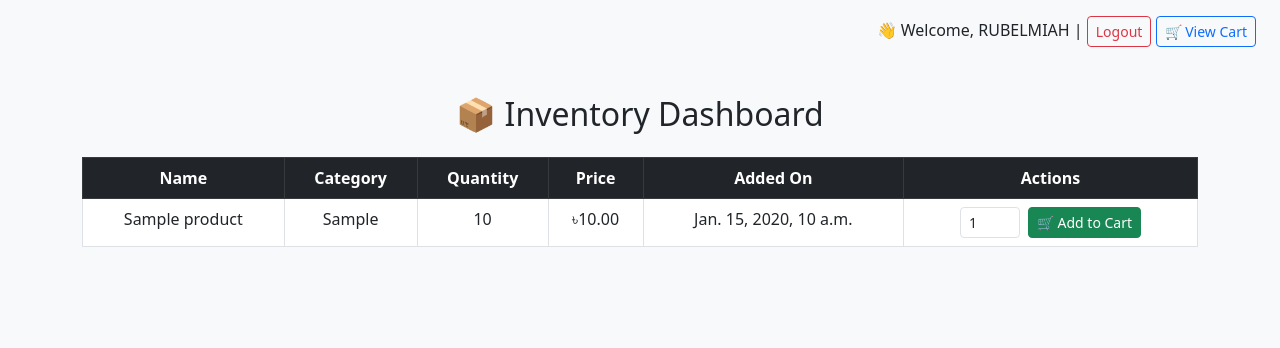
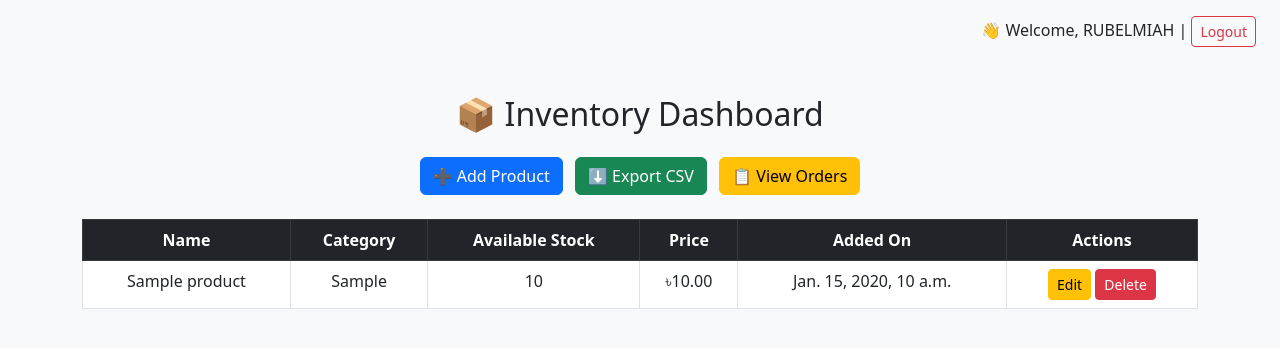
Before and after one commit to Rubel2025-code/inventory-management, a Django app: page / in a window 1280 px wide. Shown: the top 348 px of the page. Run offline with Django 5.2, Linux system fonts and the light colour scheme; a user stored in the database is signed in; tables that the repository leaves empty hold one stand-in row (values such as "Sample post").

Commit message:
fix stock problem

```diff
--- a/inventory/templates/inventory/product_list.html
+++ b/inventory/templates/inventory/product_list.html
@@ -39,7 +39,7 @@
             <tr>
                 <th>Name</th>
                 <th>Category</th>
-                <th>Quantity</th>
+                <th>Available Stock</th>
                 <th>Price</th>
                 <th>Added On</th>
                 <th>Actions</th>
@@ -50,9 +50,10 @@
             <tr>
                 <td>{{ product.name }}</td>
                 <td>{{ product.category }}</td>
-                <td class="{% if product.quantity < 5 %}text-danger fw-bold{% endif %}">
-                    {{ product.quantity }}
-                    {% if product.quantity < 5 %}⚠️ Low{% endif %}
+                <td class="{% if product.stock < 5 %}text-danger fw-bold{% endif %}">
+                    {{ product.stock }}
+                    {% if product.stock < 5 and product.stock > 0 %}⚠️ Low{% endif %}
+                    {% if product.stock == 0 %}❌ Out of Stock{% endif %}
                 </td>
                 <td>৳{{ product.price }}</td>
                 <td>{{ product.added_on }}</td>
@@ -62,12 +63,16 @@
                         <a href="{% url 'delete_product' product.id %}" class="btn btn-sm btn-danger"
                            onclick="return confirm('Are you sure?');">Delete</a>
                     {% else %}
+                        {% if product.stock > 0 %}
                         <form method="POST" action="{% url 'add_to_cart' product.id %}" class="d-flex align-items-center justify-content-center gap-2">
                             {% csrf_token %}
-                            <input type="number" name="quantity" min="1" max="{{ product.quantity }}" value="1"
+                            <input type="number" name="quantity" min="1" max="{{ product.stock }}" value="1"
                                    class="form-control form-control-sm" style="width: 60px;" required>
                             <button type="submit" class="btn btn-sm btn-success">🛒 Add to Cart</button>
                         </form>
+                        {% else %}
+                        <button class="btn btn-sm btn-secondary" disabled>Out of Stock</button>
+                        {% endif %}
                     {% endif %}
                 </td>
             </tr>
--- a/inventory/views.py
+++ b/inventory/views.py
@@ -11,10 +11,11 @@
 def product_list(request):
     products = Product.objects.all()
     context = {
-        'products': products,
+        'products': products,  # ✅ Product list with real-time stock
         'is_admin': request.user.is_staff or request.user.is_superuser
     }
-    return render(request, 'inventory/product_list.html', {'products': products})
+    return render(request, 'inventory/product_list.html', context)  # ✅ Use context
+
 from django.shortcuts import render, redirect
 from .models import Product
 from django import forms
```
